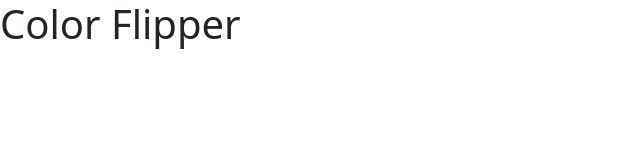
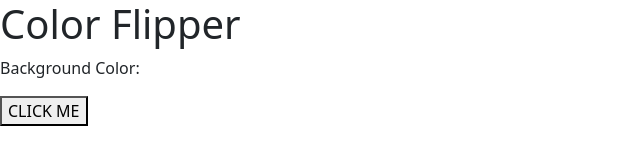
Before and after one commit to danielfeitosa4/beginnerJavascriptProjects, a website: page 01-color-flipper/index.html in a window 1280 px wide. Shown: the whole page, without its empty margins (0-640 px from the left). Drawn offline with nearby package versions, Linux system fonts and the light colour scheme.

Commit message:
estruturacao das tags HTML

```diff
--- a/01-color-flipper/index.html
+++ b/01-color-flipper/index.html
@@ -6,9 +6,19 @@
   <meta name="viewport" content="width=device-width, initial-scale=1.0">
   <title>Color Flipper</title>
   <link rel="stylesheet" href="../node_modules/bootstrap/dist/css/bootstrap.css">
+  <link rel="stylesheet" href="./css/style.css">
   <script src="../node_modules/bootstrap/dist/js/bootstrap.js"></script>
 </head>
 <body>
   <h1>Color Flipper</h1>
+
+  <main class="main">
+    <div class="color-panel">
+      <p>Background Color: <span id="text"><b></b></span></p>
+      <button class="random-button">CLICK ME</button>
+    </div>
+  </main>
+
+  <script src="./js/script.js"></script>
 </body>
 </html>
```
